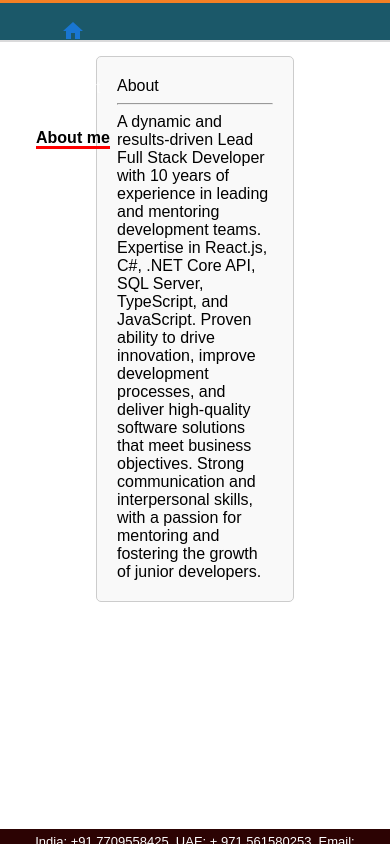
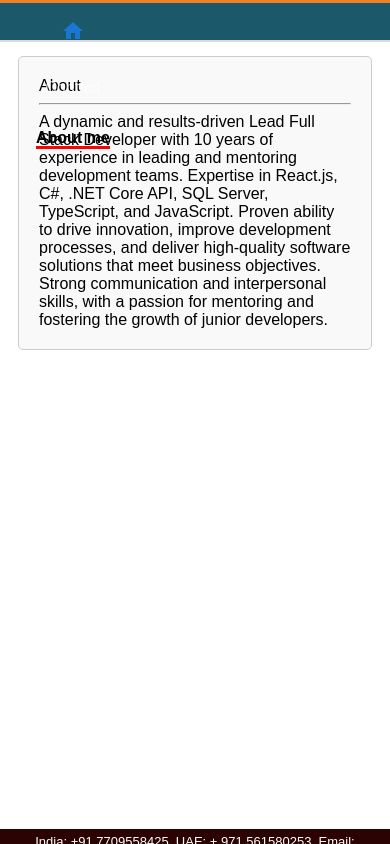
Before and after one commit to ggadekar87/ggadekar, a React (Create React App) app: page /aboutme in a window 390 px wide. Built offline with nearby package versions, Linux system fonts and the light colour scheme.

Commit message:
Mobile css

```diff
--- a/src/components/about/about.css
+++ b/src/components/about/about.css
@@ -13,3 +13,10 @@
   padding: 20px;
   border-radius: 5px;
 }
+@media only screen and (max-width: 600px) {
+  .content {
+    width: 80%;
+    margin: 0 auto;
+    margin-top: 14%;
+  }
+}
--- a/src/components/contact/contact.css
+++ b/src/components/contact/contact.css
@@ -31,4 +31,6 @@
   .co-column2 {
     width: 100%;
   }
+  .co-contact {
+  }
 }
--- a/src/components/contact/sendemail/email.css
+++ b/src/components/contact/sendemail/email.css
@@ -43,3 +43,8 @@ button {
 button:hover {
   background-color: #218838;
 }
+@media screen and (max-width: 600px) {
+  .email-form {
+    max-width: 100%;
+  }
+}
```
